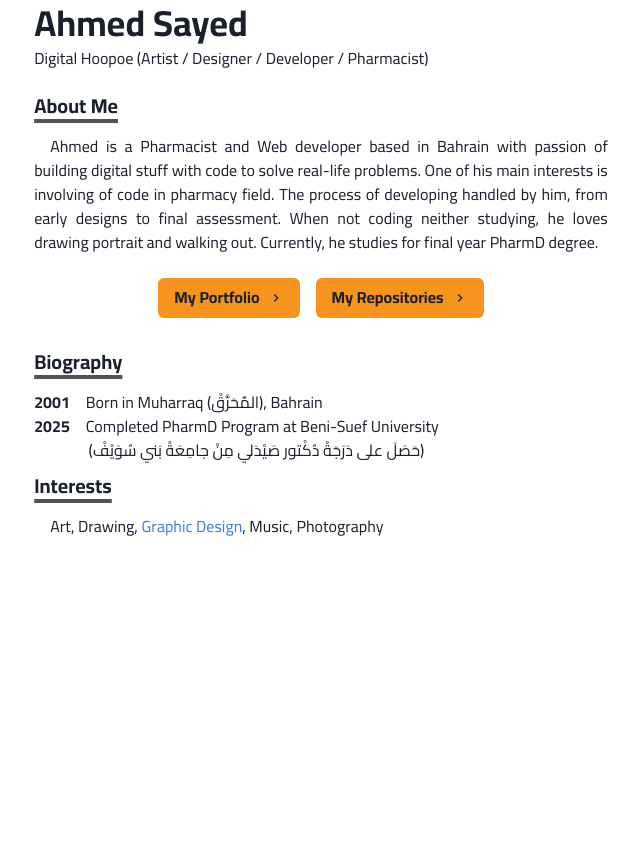
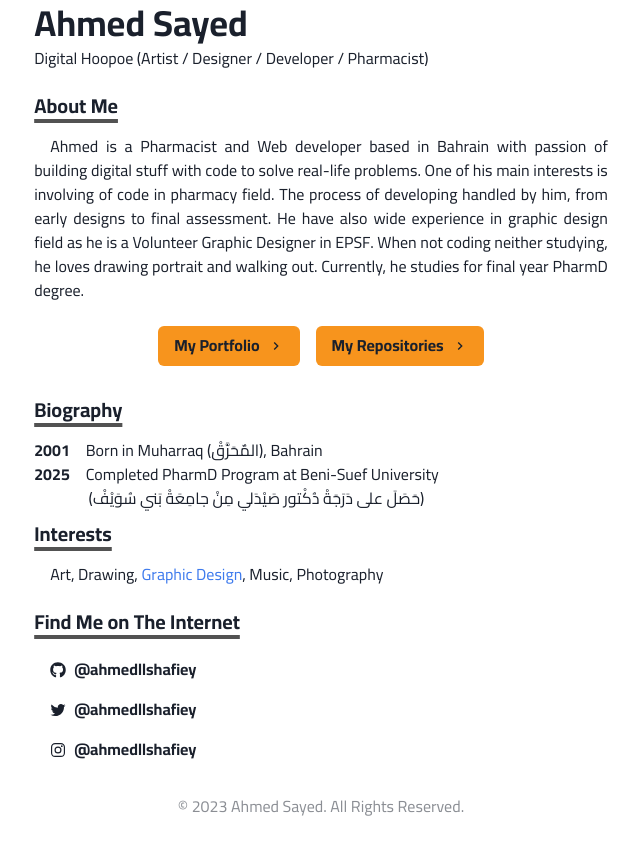
Before and after one commit to ahmedllshafiey/My-Homepage, a Next.js app: page / in a window 1280 px wide. Shown: the part 740-1590 px from the top of the page, without its empty margins (319-959 px from the left). Before the commit the page ends 1334 px from the top, so only its background shows below. Built offline with nearby package versions, Linux system fonts and the light colour scheme.

Commit message:
Some edits in about page

```diff
--- a/package.json
+++ b/package.json
@@ -19,7 +19,8 @@
     "framer-motion": "^10.15.1",
     "next": "^13.4.13",
     "react": "^18.2.0",
-    "react-dom": "^18.2.0"
+    "react-dom": "^18.2.0",
+    "react-icons": "^4.10.1"
   },
   "devDependencies": {
     "@cloudflare/next-on-pages": "^1.0.2",
--- a/pages/index.js
+++ b/pages/index.js
@@ -4,7 +4,11 @@ import {
   Button,
   Text,
   Heading,
-  Link
+  Link,
+  List,
+  ListItem,
+  SimpleGrid,
+  Icon
 } from '@chakra-ui/react'
 import NextLink from 'next/link'
 import Section from '../components/section'
@@ -14,39 +18,14 @@ import { BioSection, BioYear } from '../components/bio'
 import Layout from '../components/layouts/article'
 import { Header } from '../components/header'
 import img from '../public/images/assets/Story.jpg'
+import { GridItem } from '../components/grid-item'
+import { FaGithub } from 'react-icons/fa'
+import { IoLogoTwitter, IoLogoInstagram, IolGitCompare } from 'react-icons/io5'
 const Page = () => {
   return (
     <Layout>
       <Container>
         <Header src="/images/assets/Story.jpg" />
-        {/* <Box borderRadius="lg" bg="#F7941D" mb={6} p={3} align="center">
-          <Text
-            color="dark"
-            fontWeight="bold"
-            fontSize="1.7em"
-            fontFamily="'Cairo', sans-serif"
-            align="right"
-          >
-            مَشَيْناها خُطىً كُتِبَتْ علينا
-          </Text>
-          <Text
-            color="dark"
-            fontWeight="bold"
-            fontSize="1.7em"
-            fontFamily="'Cairo', sans-serif"
-            align="left"
-          >
-            ومَنْ كُتِبَتْ عليه خُطىً مشاها
-          </Text>
-          <br />
-          <Text
-            color="dark"
-            fontWeight="light"
-            fontFamily="'Cairo', sans-serif"
-          >
-           أبو العلاء المعري -
-          </Text>
-        </Box> */}
         <Box borderRadius="lg" bg="#F7941D" mb={6} p={3} align="center">
           <Text color="dark" fontWeight="bold" fontFamily="'Cairo', sans-serif">
             Hi, I&apos;m a Pharmacist raised in Bahrain!
@@ -69,9 +48,10 @@ const Page = () => {
             passion of building digital stuff with code to solve real-life
             problems. One of his main interests is involving of code in pharmacy
             field. The process of developing handled by him, from early designs
-            to final assessment. When not coding neither studying, he loves
-            drawing portrait and walking out. Currently, he studies for final
-            year PharmD degree.
+            to final assessment. He have also wide experience in graphic design
+            field as he is a Volunteer Graphic Designer in EPSF. When not coding
+            neither studying, he loves drawing portrait and walking out.
+            Currently, he studies for final year PharmD degree.
           </Paragraph>
           <Box align="center" my={4}>
             <NextLink href="/works">
@@ -111,6 +91,40 @@ const Page = () => {
             , Music, Photography
           </Paragraph>
         </Section>
+        <Section delay={0.3}>
+          <Heading as="h3" variant="section-title">
+            Find Me on The Internet
+          </Heading>
+          <List>
+            <ListItem>
+              <Link href="https://github.com/ahmedllshafiey" target="_blank">
+                <Button variant="ghost" leftIcon={<Icon as={FaGithub} />}>
+                  @ahmedllshafiey
+                </Button>
+              </Link>
+            </ListItem>
+            <ListItem>
+              <Link href="https://github.com/ahmedllshafiey" target="_blank">
+                <Button variant="ghost" leftIcon={<Icon as={IoLogoTwitter} />}>
+                  @ahmedllshafiey
+                </Button>
+              </Link>
+            </ListItem>
+            <ListItem>
+              <Link href="https://github.com/ahmedllshafiey" target="_blank">
+                <Button
+                  variant="ghost"
+                  leftIcon={<Icon as={IoLogoInstagram} />}
+                >
+                  @ahmedllshafiey
+                </Button>
+              </Link>
+            </ListItem>
+          </List>
+        </Section>
+        <Text opacity={0.5} align="center" fontFamily="'Cairo', sans-serif">
+          &copy; 2023 Ahmed Sayed. All Rights Reserved.
+        </Text>
       </Container>
     </Layout>
   )
```
Also changed, not shown: 1 other file (tests, documents, lock files or other folders).
